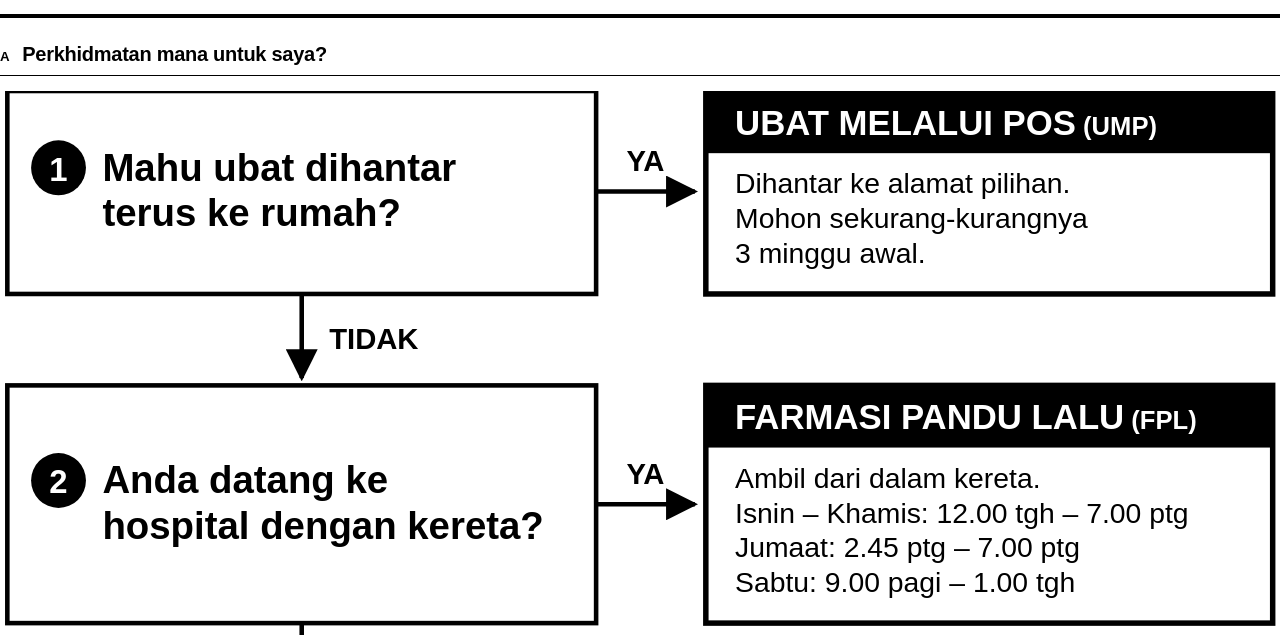
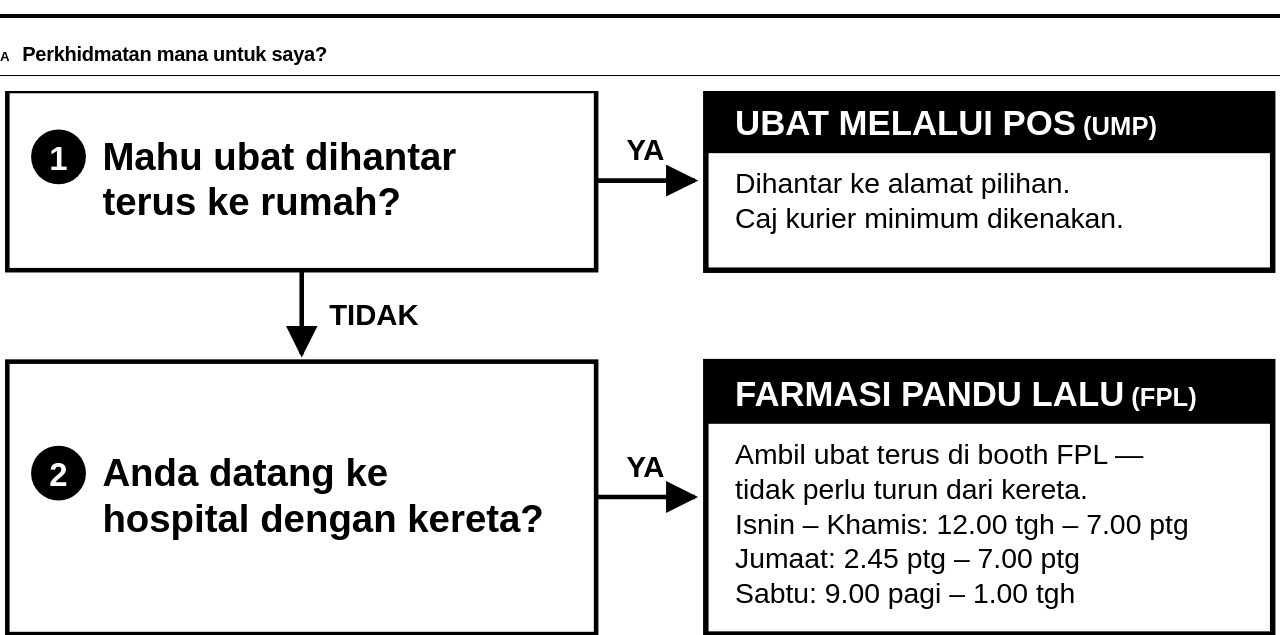
Before and after one commit to JooSzeHao/Reject-VAS, a website: page pamphlet/risalah_vas_e_pokok.html in a window 1280 px wide. Shown: the part 165-800 px from the top of the page. Drawn offline with Linux system fonts and the light colour scheme.

Commit message:
Revise version E service descriptions and drop the policy line
- UMP: lead-time note replaced by the courier charge ("Caj kurier
  minimum dikenakan")
- FPL: says the medicine is handed over at the booth and the patient
  stays in the car
- Locker4U: leads on flexible timing rather than the bare opening hours;
  the 3-day collection window is kept as the closing clause
- Bahagian Pengesahan: hospital policy statement removed

Applied to both the print source and the Google Docs source.

Co-Authored-By: Claude Opus 5 <noreply@anthropic.com>
Claude-Session: https://claude.ai/code/session_01UesvNbrgisXpvYXS2Jc2vx

```diff
--- a/pamphlet/risalah_vas_e_pokok.html
+++ b/pamphlet/risalah_vas_e_pokok.html
@@ -53,7 +53,7 @@
   /* ---------- pengesahan ---------- */
   .form { border: 3pt solid #000; padding: 3.6mm 4.5mm; margin-top: 4mm; }
   .form h3 { margin: 0 0 1.4mm 0; font-size: 12.4pt; letter-spacing: -.2pt; }
-  .form .only { font-size: 10pt; font-weight: bold; margin: 0 0 2.6mm 0; }
+  .form .only { font-size: 10pt; font-weight: bold; margin: 0 0 4mm 0; }
   .form .policy { font-size: 8.6pt; color: #222; margin: 0 0 3mm 0; }
   .frow { display: flex; gap: 6mm; margin-bottom: 3.2mm; }
   .fld { flex: 1 1 auto; }
@@ -104,57 +104,59 @@
 
   <div class="sec"><span class="n">A</span><h2>Perkhidmatan mana untuk saya?</h2></div>
   <div class="hair"></div>
-  <svg class="tree" viewBox="0 0 700 591" role="img" aria-label="Pokok keputusan">
+  <svg class="tree" viewBox="0 0 700 597" role="img" aria-label="Pokok keputusan">
     <defs><marker id="ae" viewBox="0 0 10 10" refX="9" refY="5" markerWidth="7" markerHeight="7" orient="auto-start-reverse"><path d="M 0 0 L 10 5 L 0 10 z" fill="#000"/></marker></defs>
-    <rect class="qbox" x="4" y="0" width="322" height="111"/>
-    <circle class="disc" cx="32" cy="42" r="15"/>
-    <text class="dnum" x="32" y="49" text-anchor="middle">1</text>
-    <text class="qt" x="56" y="49">Mahu ubat dihantar</text>
-    <text class="qt" x="56" y="74">terus ke rumah?</text>
-    <line class="edge" x1="326" y1="55" x2="380" y2="55" marker-end="url(#ae)"/>
-    <text class="elabel" x="353" y="44" text-anchor="middle">YA</text>
-    <rect class="lbox" x="386" y="0" width="310" height="111"/>
+    <rect class="qbox" x="4" y="0" width="322" height="98"/>
+    <circle class="disc" cx="32" cy="36" r="15"/>
+    <text class="dnum" x="32" y="43" text-anchor="middle">1</text>
+    <text class="qt" x="56" y="43">Mahu ubat dihantar</text>
+    <text class="qt" x="56" y="68">terus ke rumah?</text>
+    <line class="edge" x1="326" y1="49" x2="380" y2="49" marker-end="url(#ae)"/>
+    <text class="elabel" x="353" y="38" text-anchor="middle">YA</text>
+    <rect class="lbox" x="386" y="0" width="310" height="98"/>
     <rect class="strip" x="386" y="0" width="310" height="34"/>
     <text class="lt" x="402" y="24">UBAT MELALUI POS<tspan class="lsfx"> (UMP)</tspan></text>
     <text class="ln" x="402" y="56">Dihantar ke alamat pilihan.</text>
-    <text class="ln" x="402" y="75">Mohon sekurang-kurangnya</text>
-    <text class="ln" x="402" y="94">3 minggu awal.</text>
-    <line class="edge" x1="165" y1="111" x2="165" y2="157" marker-end="url(#ae)"/>
-    <text class="elabel" x="180" y="141">TIDAK</text>
-    <rect class="qbox" x="4" y="161" width="322" height="130"/>
-    <circle class="disc" cx="32" cy="213" r="15"/>
-    <text class="dnum" x="32" y="220" text-anchor="middle">2</text>
-    <text class="qt" x="56" y="220">Anda datang ke</text>
-    <text class="qt" x="56" y="245">hospital dengan kereta?</text>
-    <line class="edge" x1="326" y1="226" x2="380" y2="226" marker-end="url(#ae)"/>
-    <text class="elabel" x="353" y="215" text-anchor="middle">YA</text>
-    <rect class="lbox" x="386" y="161" width="310" height="130"/>
-    <rect class="strip" x="386" y="161" width="310" height="34"/>
-    <text class="lt" x="402" y="185">FARMASI PANDU LALU<tspan class="lsfx"> (FPL)</tspan></text>
-    <text class="ln" x="402" y="217">Ambil dari dalam kereta.</text>
-    <text class="ln" x="402" y="236">Isnin – Khamis:  12.00 tgh – 7.00 ptg</text>
-    <text class="ln" x="402" y="255">Jumaat:  2.45 ptg – 7.00 ptg</text>
-    <text class="ln" x="402" y="274">Sabtu:  9.00 pagi – 1.00 tgh</text>
-    <line class="edge" x1="165" y1="291" x2="165" y2="337" marker-end="url(#ae)"/>
-    <text class="elabel" x="180" y="321">TIDAK</text>
-    <rect class="qbox" x="4" y="341" width="322" height="123"/>
-    <circle class="disc" cx="32" cy="377" r="15"/>
-    <text class="dnum" x="32" y="384" text-anchor="middle">3</text>
-    <text class="qt" x="56" y="384">Mahu ambil bila-bila</text>
-    <text class="qt" x="56" y="409">masa — termasuk malam</text>
-    <text class="qt" x="56" y="434">dan hujung minggu?</text>
-    <line class="edge" x1="326" y1="402" x2="380" y2="402" marker-end="url(#ae)"/>
-    <text class="elabel" x="353" y="391" text-anchor="middle">YA</text>
-    <rect class="lbox" x="386" y="341" width="310" height="123"/>
-    <rect class="strip" x="386" y="341" width="310" height="34"/>
-    <text class="lt" x="402" y="365">LOCKER4U</text>
-    <text class="ln" x="402" y="397">Buka 24 jam. Ambil dalam 3 hari.</text>
-    <line class="edge" x1="165" y1="464" x2="165" y2="510" marker-end="url(#ae)"/>
-    <text class="elabel" x="180" y="494">TIDAK</text>
-    <rect class="lbox" x="4" y="514" width="692" height="73"/>
-    <rect class="strip" x="4" y="514" width="692" height="34"/>
-    <text class="lt" x="20" y="538">TANYA STAF KAMI</text>
-    <text class="ln" x="20" y="570">Kami cadangkan pilihan yang paling sesuai untuk anda.</text>
+    <text class="ln" x="402" y="75">Caj kurier minimum dikenakan.</text>
+    <line class="edge" x1="165" y1="98" x2="165" y2="144" marker-end="url(#ae)"/>
+    <text class="elabel" x="180" y="128">TIDAK</text>
+    <rect class="qbox" x="4" y="148" width="322" height="149"/>
+    <circle class="disc" cx="32" cy="209" r="15"/>
+    <text class="dnum" x="32" y="216" text-anchor="middle">2</text>
+    <text class="qt" x="56" y="216">Anda datang ke</text>
+    <text class="qt" x="56" y="241">hospital dengan kereta?</text>
+    <line class="edge" x1="326" y1="222" x2="380" y2="222" marker-end="url(#ae)"/>
+    <text class="elabel" x="353" y="211" text-anchor="middle">YA</text>
+    <rect class="lbox" x="386" y="148" width="310" height="149"/>
+    <rect class="strip" x="386" y="148" width="310" height="34"/>
+    <text class="lt" x="402" y="172">FARMASI PANDU LALU<tspan class="lsfx"> (FPL)</tspan></text>
+    <text class="ln" x="402" y="204">Ambil ubat terus di booth FPL —</text>
+    <text class="ln" x="402" y="223">tidak perlu turun dari kereta.</text>
+    <text class="ln" x="402" y="242">Isnin – Khamis:  12.00 tgh – 7.00 ptg</text>
+    <text class="ln" x="402" y="261">Jumaat:  2.45 ptg – 7.00 ptg</text>
+    <text class="ln" x="402" y="280">Sabtu:  9.00 pagi – 1.00 tgh</text>
+    <line class="edge" x1="165" y1="297" x2="165" y2="343" marker-end="url(#ae)"/>
+    <text class="elabel" x="180" y="327">TIDAK</text>
+    <rect class="qbox" x="4" y="347" width="322" height="123"/>
+    <circle class="disc" cx="32" cy="383" r="15"/>
+    <text class="dnum" x="32" y="390" text-anchor="middle">3</text>
+    <text class="qt" x="56" y="390">Mahu ambil bila-bila</text>
+    <text class="qt" x="56" y="415">masa — termasuk malam</text>
+    <text class="qt" x="56" y="440">dan hujung minggu?</text>
+    <line class="edge" x1="326" y1="408" x2="380" y2="408" marker-end="url(#ae)"/>
+    <text class="elabel" x="353" y="397" text-anchor="middle">YA</text>
+    <rect class="lbox" x="386" y="347" width="310" height="123"/>
+    <rect class="strip" x="386" y="347" width="310" height="34"/>
+    <text class="lt" x="402" y="371">LOCKER4U</text>
+    <text class="ln" x="402" y="403">Waktu fleksibel — buka 24 jam.</text>
+    <text class="ln" x="402" y="422">Ambil ubat pada masa yang selesa</text>
+    <text class="ln" x="402" y="441">untuk anda, dalam tempoh 3 hari.</text>
+    <line class="edge" x1="165" y1="470" x2="165" y2="516" marker-end="url(#ae)"/>
+    <text class="elabel" x="180" y="500">TIDAK</text>
+    <rect class="lbox" x="4" y="520" width="692" height="73"/>
+    <rect class="strip" x="4" y="520" width="692" height="34"/>
+    <text class="lt" x="20" y="544">TANYA STAF KAMI</text>
+    <text class="ln" x="20" y="576">Kami cadangkan pilihan yang paling sesuai untuk anda.</text>
   </svg>
 
   <div class="callout">
@@ -218,7 +220,6 @@
   <div class="form">
     <h3>Bahagian Pengesahan</h3>
     <p class="only">Lengkapkan bahagian ini HANYA jika anda menanda &ldquo;BELUM&rdquo;.</p>
-    <p class="policy">Polisi hospital menetapkan bahawa bekalan ubat preskripsi ulangan dibekalkan melalui MyUBAT &mdash; Ubat Melalui Pos (UMP), Farmasi Pandu Lalu (FPL) dan Lokar Ubat.</p>
 
     <div class="frow">
       <div class="fld" style="flex:2"><div class="lab">Nama Pesakit</div><div class="line"></div></div>
```
Also changed, not shown: pamphlet/risalah_vas_e_gdoc.html (+4 -5 lines), 6 other files.
